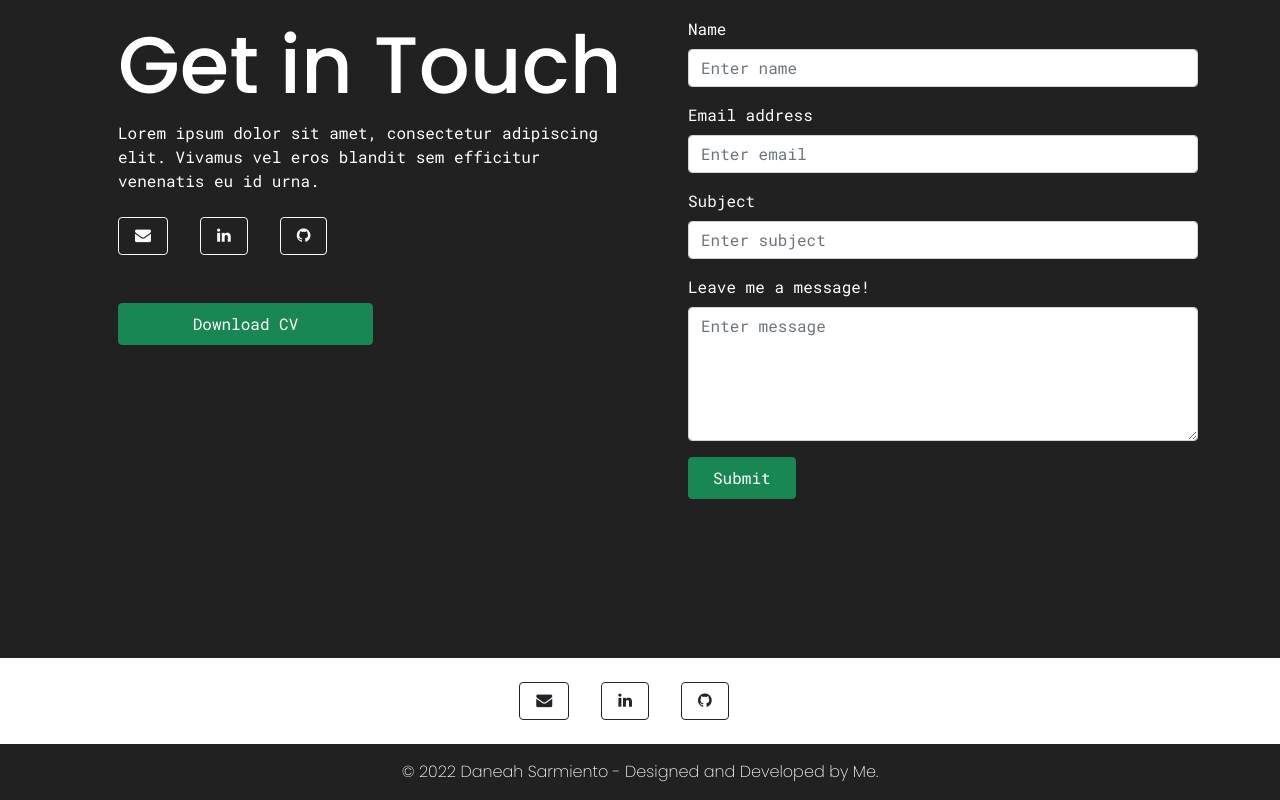
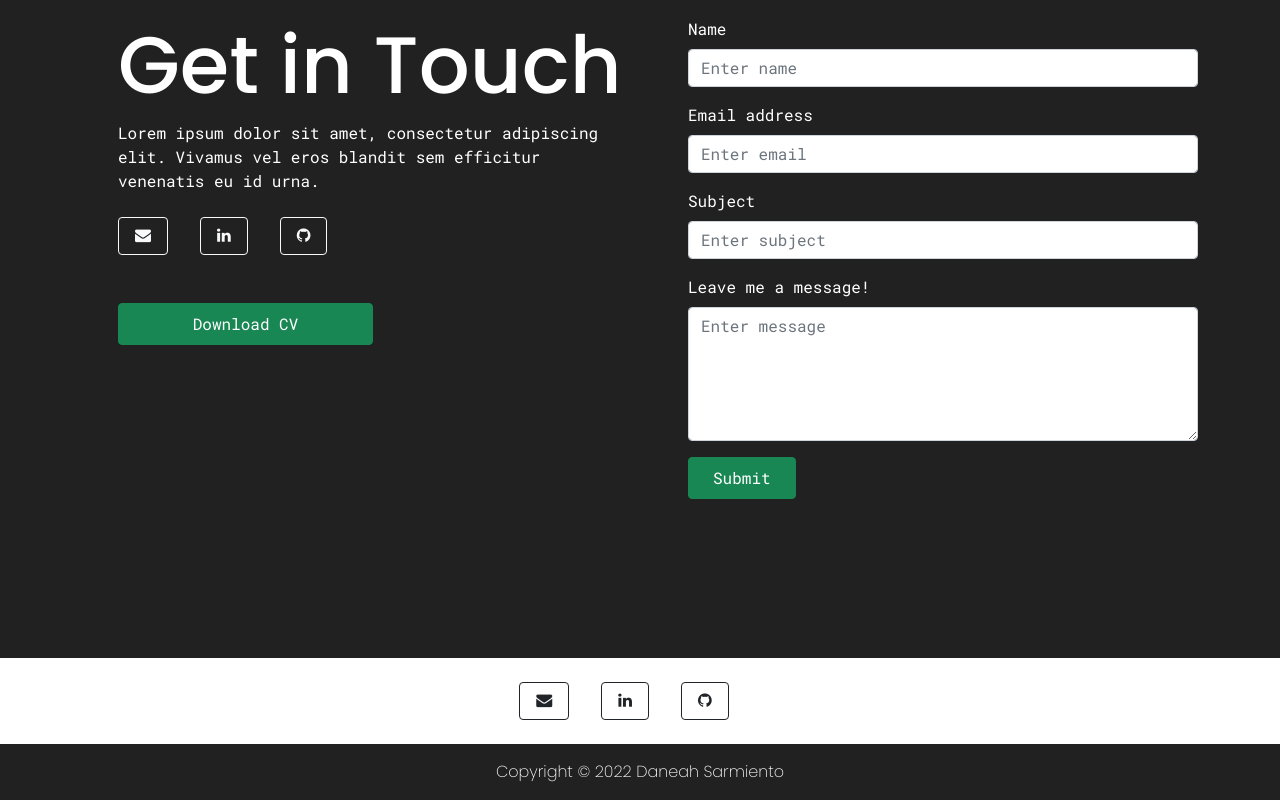
Before and after one commit to nmsarm/React-Portfolio, a React (Create React App) app: page / in a window 1280 px wide. Shown: the part 3805-4605 px from the top of the page. Built offline with nearby package versions, Linux system fonts and the light colour scheme.

Commit message:
minimal footer text change

```diff
--- a/src/components/Footer.js
+++ b/src/components/Footer.js
@@ -34,7 +34,7 @@ const Footer = () =>{
                 </div>
 
                 <div className="footer-copyright text-center p-3 text-white" style={footerCopyright}>
-                    © 2022 Daneah Sarmiento - Designed and Developed by Me.
+                    Copyright © 2022 Daneah Sarmiento
                 </div>
             </footer>
         </>
```
